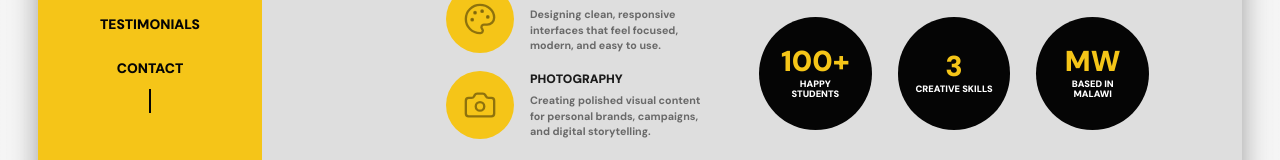
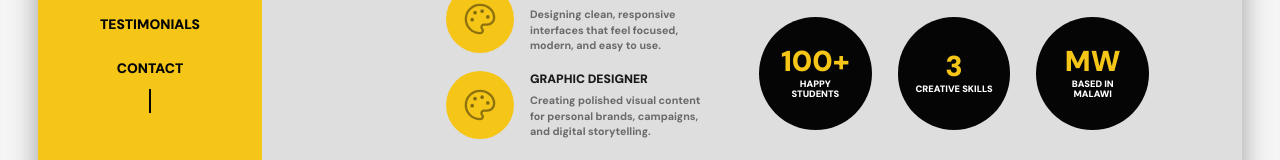
Before and after one commit to pukulu-debulger/precious-portfolio, a Next.js app: page /about in a window 1280 px wide. Shown: the part 558-718 px from the top of the page. Built offline with nearby package versions, Linux system fonts and the light colour scheme.

Commit message:
feat: update services section to reflect accurate titles and descriptions

```diff
--- a/src/app/about/page.tsx
+++ b/src/app/about/page.tsx
@@ -3,7 +3,6 @@ import Image from "next/image";
 import Link from "next/link";
 import {
   Briefcase,
-  Camera,
   Code2,
   FileText,
   Home,
@@ -40,15 +39,15 @@ const services = [
     icon: Palette,
   },
   {
-    title: "Photography",
+    title: "Graphic Designer",
     description:
       "Creating polished visual content for personal brands, campaigns, and digital storytelling.",
-    icon: Camera,
+    icon: Palette,
   },
 ];
 
 const facts = [
-  { value: "5+", label: "Years Teaching" },
+  { value: "1", label: "Year Teaching" },
   { value: "25+", label: "Projects Done" },
   { value: "10+", label: "Design Brands" },
   { value: "100+", label: "Happy Students" },
```
